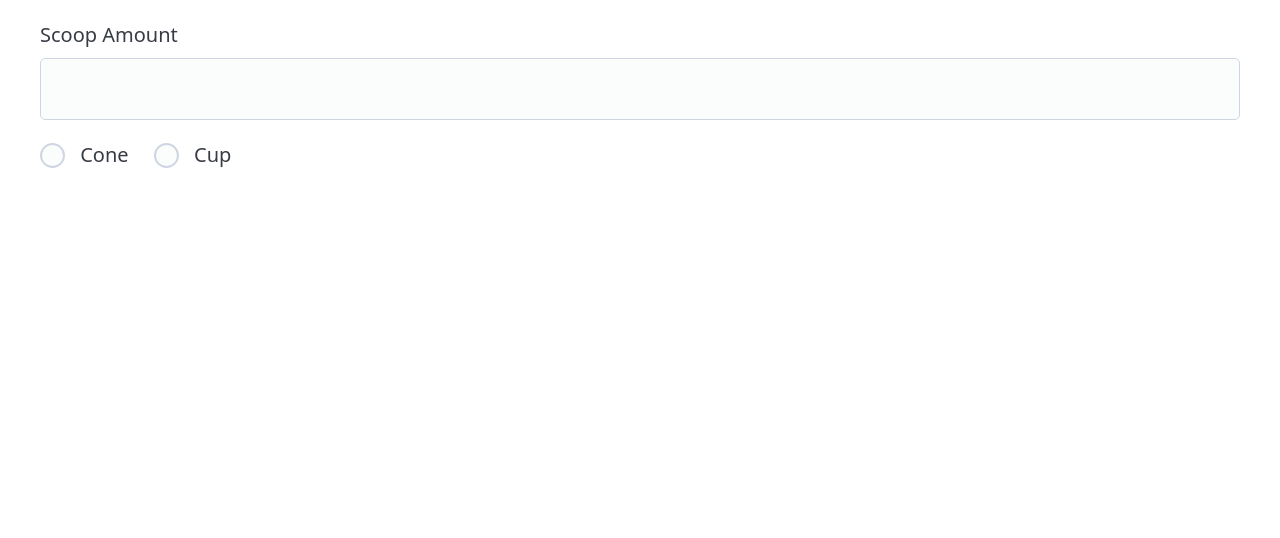
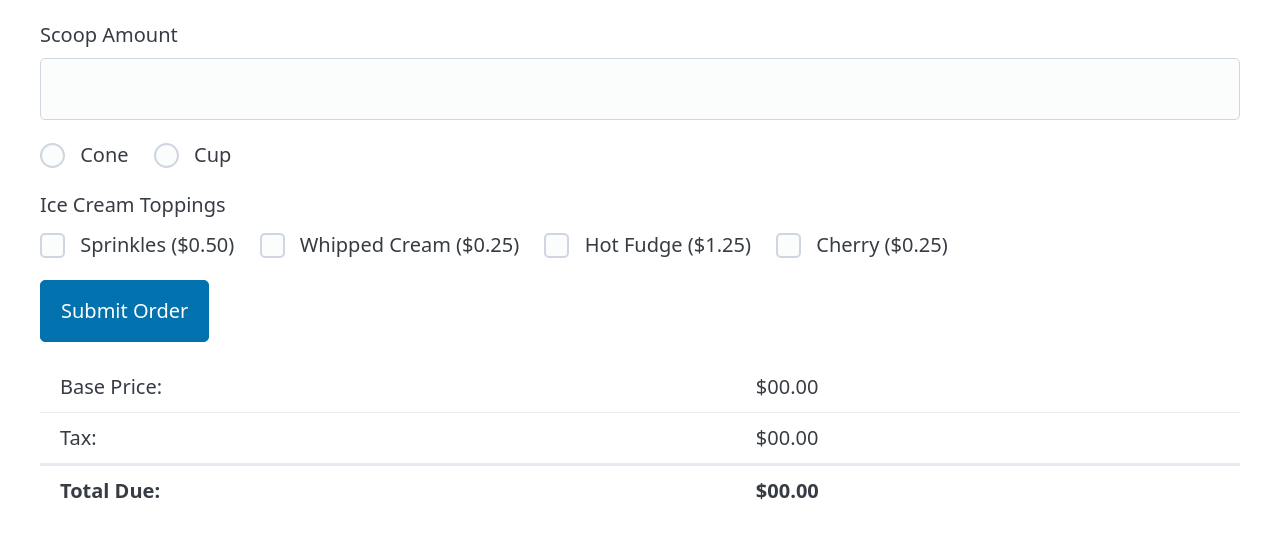
Before and after one commit to Scotty-Cloud/iceCream, a plain HTML site: page index.html in a window 1280 px wide. Drawn offline with nearby package versions, Linux system fonts and the light colour scheme.

Commit message:
add topping pricing & selections with price breakdown

```diff
--- a/index.html
+++ b/index.html
@@ -5,6 +5,8 @@
     <meta name="viewport" content="width=device-width, initial-scale=1.0">
     <title>Ice Cream Shop</title>
     <link rel="stylesheet" href="https://cdn.jsdelivr.net/npm/@picocss/pico@2/css/pico.classless.min.css" />
+    <link rel="stylesheet" href="menu.css">
+    <script defer src="scripts.js"></script>
 </head>
 <body>
     <main>
@@ -18,8 +20,32 @@
                 <input type="radio" name="cupRadio" id="cupOption" />
                 <label for="cupOption">Cup</label>
               </fieldset>
-
-
+              <fieldset>
+                <legend>Ice Cream Toppings</legend>
+                    <input type="checkbox" id="sprinkleBox">
+                    <label for="sprinkleBox">Sprinkles ($0.50)</label>
+                    <input type="checkbox" id="whippedcreamBox">
+                    <label for="whippedcreamBox">Whipped Cream ($0.25)</label>
+                    <input type="checkbox" id="hotfudgeBox">
+                    <label for="hotfudgeBox">Hot Fudge ($1.25)</label>
+                    <input type="checkbox" id="cherryBox">
+                    <label for="cherryBox">Cherry ($0.25)</label>
+              </fieldset>
+              <button type="button" id="orderSubmit">Submit Order</button>
+              <table class="totalPrice">
+                <tr>
+                    <td>Base Price:</td>
+                    <td id="basePriceTotal">$00.00</td>
+                </tr>
+                <tr>
+                    <td>Tax:</td>
+                    <td id="taxTotal">$00.00</td>
+                </tr>
+                <tfoot>
+                    <td>Total Due:</td>
+                    <td id="entireTotalDue">$00.00</td>
+                </tfoot>
+              </table>
         </form>
     </main>
 </body>
```
Also changed, not shown: menu.css (added).
